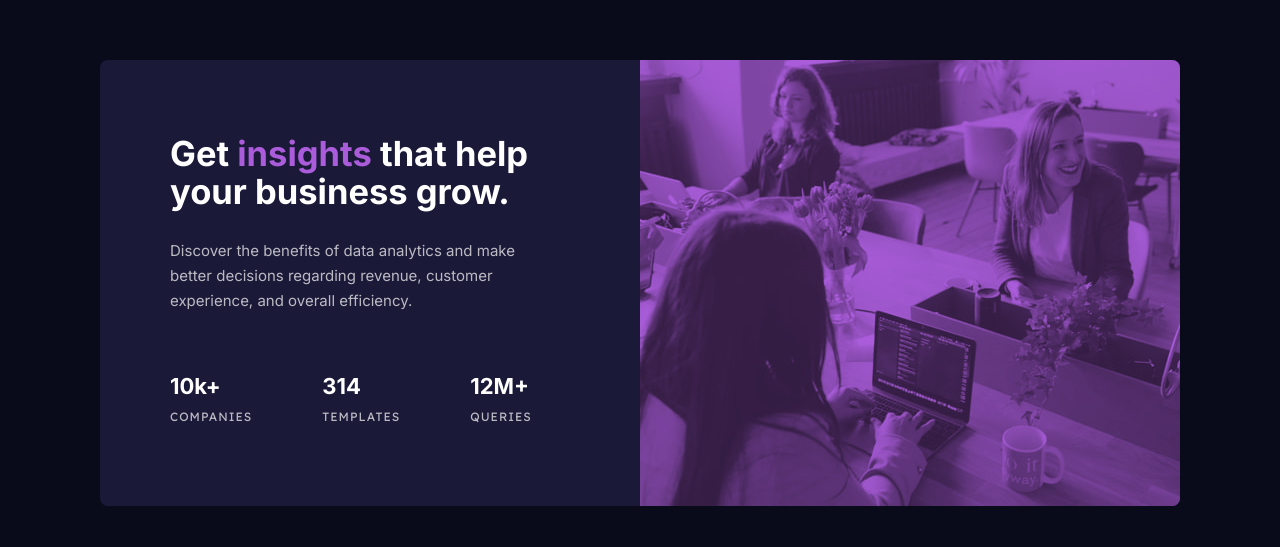
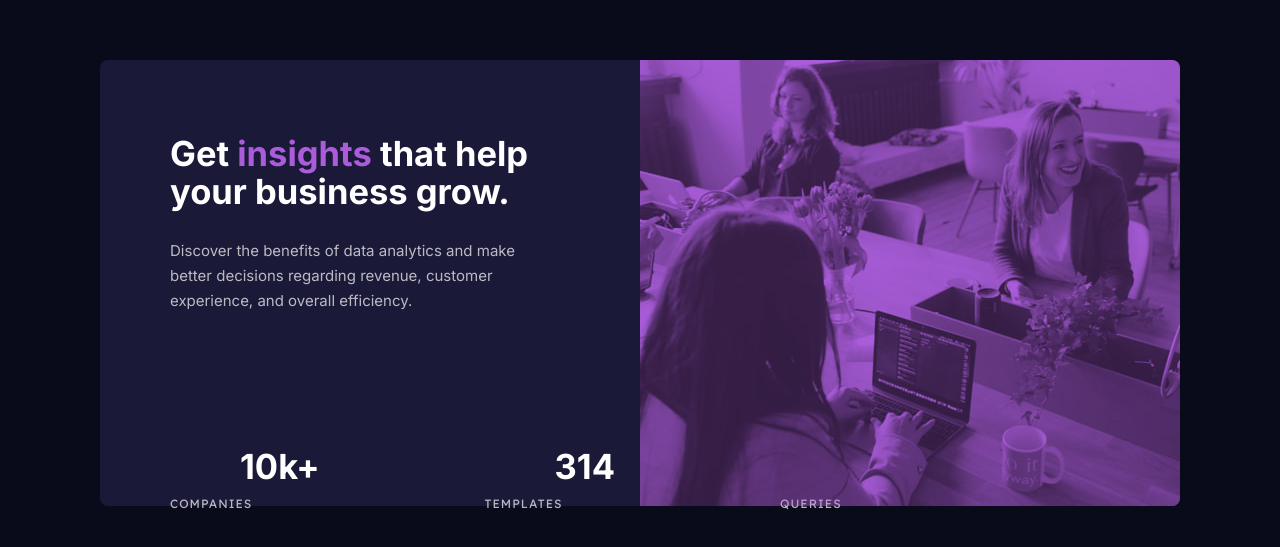
Before and after one commit to Harshi786/Stats-preview-card-component, a plain HTML site: page index.html in a window 1280 px wide. Shown: the part 117-664 px from the top of the page. Drawn offline with Linux system fonts and the light colour scheme.

Commit message:
Add files via upload

```diff
--- a/index.html
+++ b/index.html
@@ -21,21 +21,21 @@
       <div class="hero-overlay"> </div>
     </div>
     <div class="card" id="cardone">
-      <h1>  Get <span> insights </span> that help your business grow. </h1>
+      <h1 class="first_heading">  Get <span> insights </span> that help your business grow. </h1>
       <p class="txt"> Discover the benefits of data analytics and make better decisions regarding revenue,
         customer experience, and overall efficiency.
        </p>
        <div class="nums">
          <div class="item">
-           <h2> 10k+ </h2>
+           <h1> 10k+ </h1>
            <p class="category">  companies </p>
          </div>
          <div class="item">
-           <h2>  314 </h2>
+           <h1>  314 </h1>
            <p class="category"> templates </p>
          </div>
          <div class="item">
-           <h2> 12M+ </h2>
+           <h1> 12M+ </h1>
            <p class="category"> queries </p>
          </div>
        </div>
```
